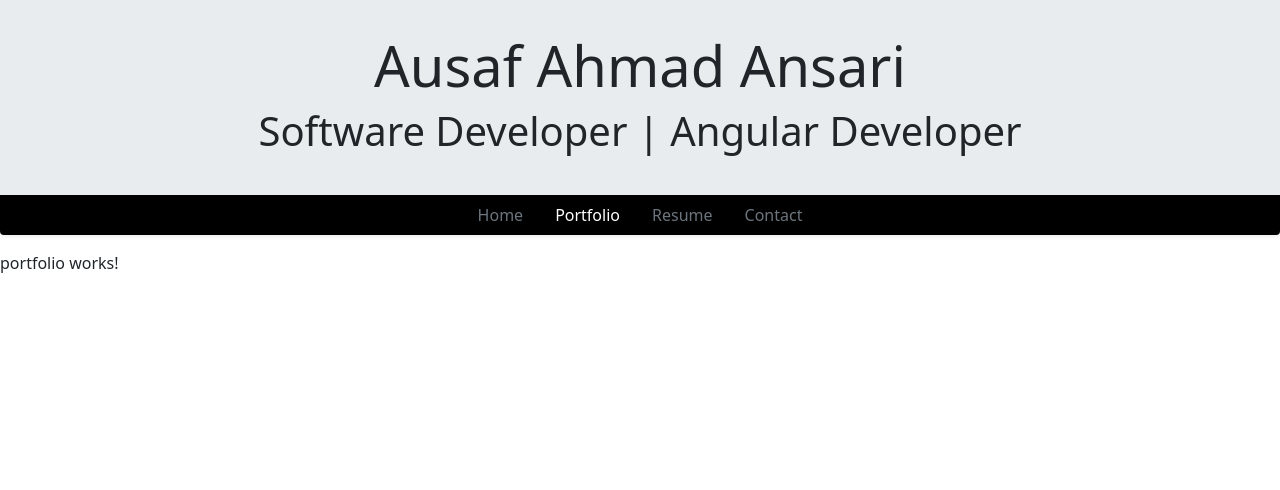
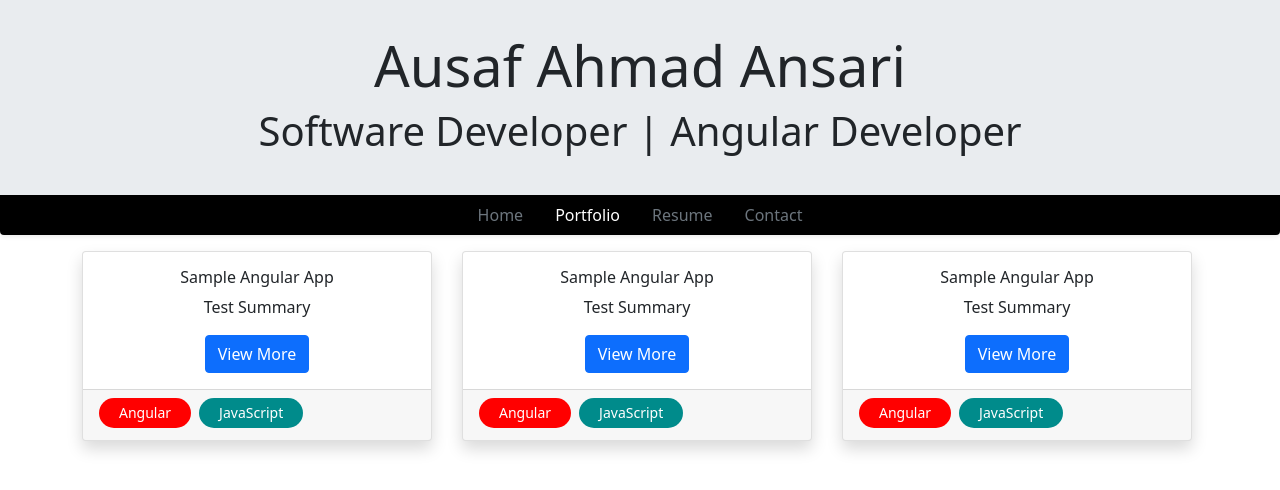
Before and after one commit to ahmad-ausaf0/personal-portfolio-web, an Angular app: page /portfolio in a window 1280 px wide. Shown: the top 490 px of the page. Built offline with nearby package versions, Linux system fonts and the light colour scheme.

Commit message:
add project-card

```diff
--- /dev/null
+++ b/src/app/_models/Project.ts
@@ -0,0 +1,11 @@
+import { Tag } from "./Tag";
+
+export interface Project {
+    id : number;
+    name : string;
+    summary : string;
+    description : string;
+    projectLink : string;
+    pictures : string[];
+    tags : Tag[]
+}
--- /dev/null
+++ b/src/app/_models/Tag.ts
@@ -0,0 +1,18 @@
+import { retry } from "rxjs";
+
+export class Tag {
+
+    static readonly ANGULAR = new Tag('Angular', 'red');
+    static readonly TYPESCRIPT = new Tag('TypeScript', 'brown');
+    static readonly HTML = new Tag('HTML', 'orange');
+    static readonly CSS = new Tag('CSS', 'blue');
+    static readonly JAVASCRIPT = new Tag('JavaScript', 'darkcyan');
+    static readonly NODEJS = new Tag('NodeJs', 'green');
+    static readonly REACT = new Tag('React', 'darkblue');
+
+    private constructor(private readonly key: string, public readonly color: string) {}
+
+    toString(){
+        return this.key;
+    }
+}
--- a/src/app/app.module.ts
+++ b/src/app/app.module.ts
@@ -10,6 +10,7 @@
 import { ResumeComponent } from './resume/resume.component';
 import { ContactComponent } from './contact/contact.component';
 import { PageNotFoundComponent } from './page-not-found/page-not-found.component';
+import { ProjectCardComponent } from './project-card/project-card.component';
 
 @NgModule({
   declarations: [
@@ -20,7 +21,8 @@
     PortfolioComponent,
     ResumeComponent,
     ContactComponent,
-    PageNotFoundComponent
+    PageNotFoundComponent,
+    ProjectCardComponent
   ],
   imports: [
     BrowserModule,
--- a/src/app/portfolio/portfolio.component.html
+++ b/src/app/portfolio/portfolio.component.html
@@ -1 +1,15 @@
-<p>portfolio works!</p>
+<div class="container">
+
+    <div class="row">
+        <div class="col-lg-4 col-md-6 mb-4" style="max-width: 380px; min-width: 380px;">
+            <app-project-card [project]="project"></app-project-card>
+        </div>
+        <div class="col-lg-4 col-md-6 mb-4" style="max-width: 380px; min-width: 380px;">
+            <app-project-card  [project]="project"></app-project-card>
+        </div>
+        <div class="col-lg-4 col-md-6 mb-4" style="max-width: 380px; min-width: 380px;">
+            <app-project-card  [project]="project"></app-project-card>
+        </div>
+    </div>
+
+</div>
--- a/src/app/portfolio/portfolio.component.ts
+++ b/src/app/portfolio/portfolio.component.ts
@@ -1,5 +1,7 @@
 import { Component, OnInit } from '@angular/core';
 import { Title } from '@angular/platform-browser';
+import { Project } from '../_models/Project';
+import { Tag } from '../_models/Tag';
 
 @Component({
   selector: 'app-portfolio',
@@ -7,6 +9,16 @@
   styleUrls: ['./portfolio.component.css']
 })
 export class PortfolioComponent implements OnInit {
+
+  project : Project = {
+    id : 0,
+    name : 'Sample Angular App',
+    summary : 'Test Summary',
+    description : '',
+    projectLink : '',
+    tags : [Tag.ANGULAR, Tag.JAVASCRIPT],
+    pictures : []
+  };
 
   constructor(private titleService : Title) {
     this.titleService.setTitle('Ausaf Ansari - Portfolio')
--- /dev/null
+++ b/src/app/project-card/project-card.component.css
@@ -0,0 +1,10 @@
+.tag {
+    padding: 0 20px;
+    height: 30px;
+    width: fit-content;
+    font-size: 14px;
+    line-height: 30px;
+    border-radius: 25px;
+    background-color: blue;
+    color: white;
+}
--- /dev/null
+++ b/src/app/project-card/project-card.component.html
@@ -0,0 +1,17 @@
+<div class="card shadow text-center" style="max-width: 350px; min-width: 350px;">
+    <div class="card-body">
+        <h6 class="card-title">
+           {{ project.name }}
+        </h6>
+        <p class="card-text">{{ project.summary }}</p>
+        <button class="btn btn-primary">View More</button>
+    </div>
+
+    <div class="card-footer">
+        <div class="d-flex flex-wrap justify-content">
+            <div *ngFor="let tag of project.tags">
+                <div class="tag me-2 mb-1" [style.background-color]="tag.color">{{ tag }}</div>
+            </div>
+        </div>
+    </div>
+</div>
--- /dev/null
+++ b/src/app/project-card/project-card.component.ts
@@ -0,0 +1,18 @@
+import { Component, Input, OnInit } from '@angular/core';
+import { Project } from '../_models/Project';
+
+@Component({
+  selector: 'app-project-card',
+  templateUrl: './project-card.component.html',
+  styleUrls: ['./project-card.component.css']
+})
+export class ProjectCardComponent implements OnInit {
+
+  @Input() project = {} as Project;
+
+  constructor() { }
+
+  ngOnInit(): void {
+  }
+
+}
```
